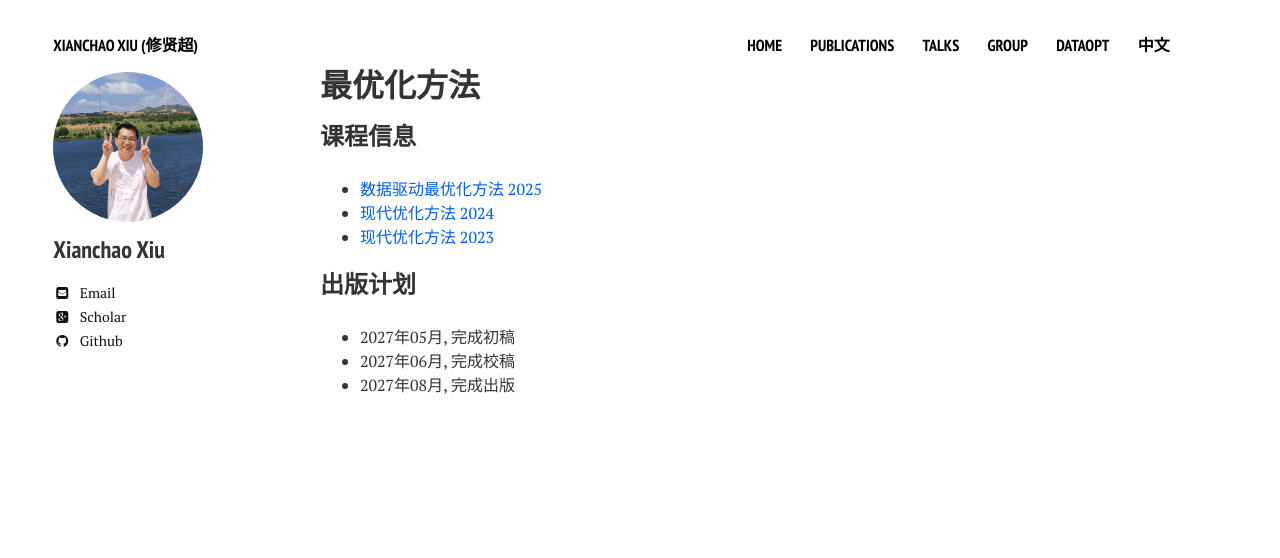
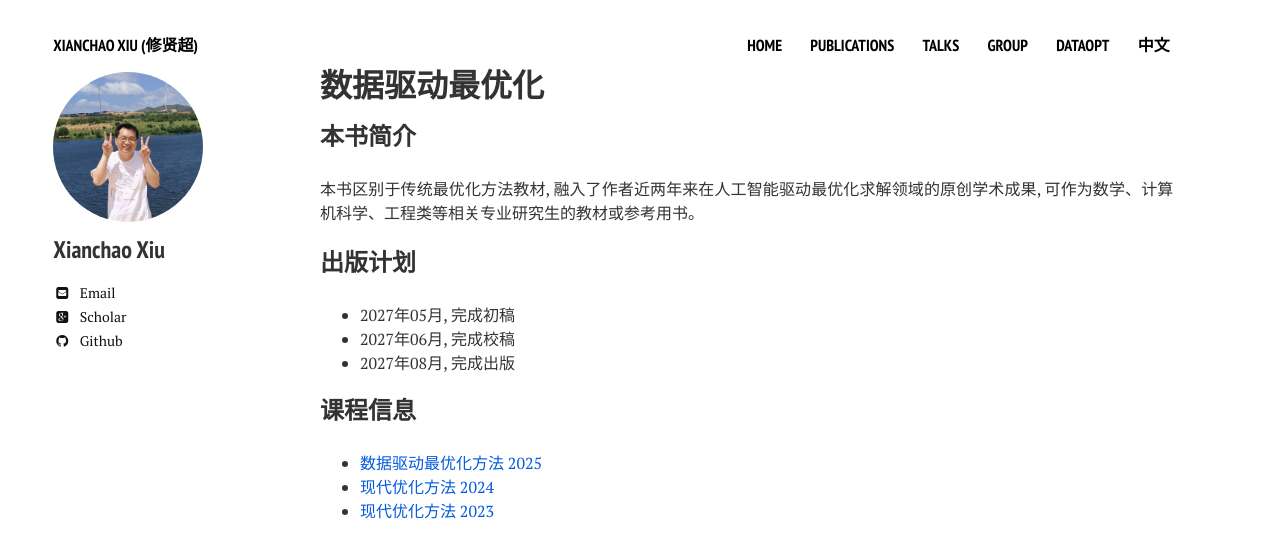
Before and after one commit to xianchaoxiu/xianchaoxiu.github.io, a Jekyll site: the page built from dataopt/index.md, in a window 1280 px wide. Shown: the top 558 px of the page. Built offline with Jekyll 4.4.1, drawn with Linux system fonts in a browser that asks for light colours; nearby versions of some CDN libraries.

Commit message:
Update index.md

```diff
--- a/dataopt/index.md
+++ b/dataopt/index.md
@@ -1,10 +1,19 @@
 ---
 layout: page
-title: 最优化方法
+title: 数据驱动最优化
 comments: false
 share: false
 ---
 
+
+### 本书简介
+本书区别于传统最优化方法教材, 融入了作者近两年来在人工智能驱动最优化求解领域的原创学术成果, 可作为数学、计算机科学、工程类等相关专业研究生的教材或参考用书。
+
+
+### 出版计划
+- 2027年05月, 完成初稿 <br>
+- 2027年06月, 完成校稿 <br>
+- 2027年08月, 完成出版 <br>
 
 
 ### 课程信息
```
Also changed, not shown: other parts of dataopt/index.md (+0 -5 lines).
